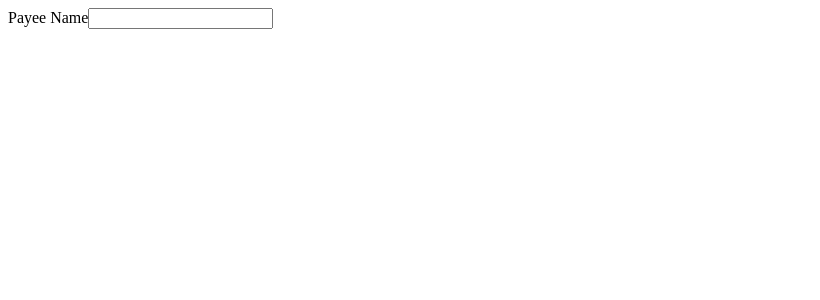
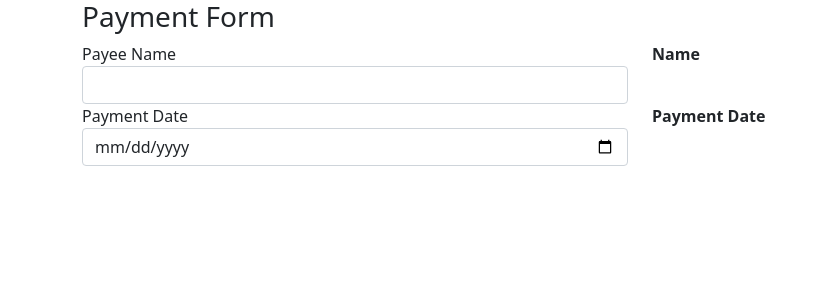
Before and after one commit to Elybourland/pipes, an Angular app: page / in a window 1280 px wide. Shown: the top 300 px of the page, without its empty margins (0-820 px from the left). Built offline with nearby package versions, Linux system fonts and the light colour scheme.

Commit message:
added bootstrap and date pipe with io

```diff
--- a/package.json
+++ b/package.json
@@ -18,6 +18,7 @@
     "@angular/platform-browser": "~13.1.0",
     "@angular/platform-browser-dynamic": "~13.1.0",
     "@angular/router": "~13.1.0",
+    "bootstrap": "^5.1.3",
     "rxjs": "~7.4.0",
     "tslib": "^2.3.0",
     "zone.js": "~0.11.4"
--- a/src/app/app.component.html
+++ b/src/app/app.component.html
@@ -1,6 +1,31 @@
-<div>
-  <label>Payee Name</label>
-  <input #userInput (input)="onNameChange(userInput.value)" />
+<div class="container">
+  <h3>Payment Form</h3>
+
+  <div class="row">
+    <div class="form-group col">
+      <label>Payee Name</label>
+      <input class="form-control" #userInput (input)="onNameChange(userInput.value)" />
+    </div>
+
+    <div class="col">
+      <label><b>Name</b></label>
+      <div>
+        {{ name | titlecase }}
+      </div>
+    </div>
+  </div>
+
+  <div class="row">
+    <div class="form-group col">
+      <label>Payment Date</label>
+      <input type="date" class="form-control" #dateInput (input)="onDateChange(dateInput.value)" />
+    </div>
+
+    <div class="col">
+      <label><b>Payment Date</b></label>
+      <div>
+        {{ date | date: 'MMMM d, yyyy' }}
+      </div>
+    </div>
+  </div>
 </div>
-
-{{ name }}
--- a/src/app/app.component.ts
+++ b/src/app/app.component.ts
@@ -7,8 +7,13 @@ import { Component } from '@angular/core';
 })
 export class AppComponent {
   name: string = '';
+  date: string = '';
 
   onNameChange(value: string) {
     this.name = value;
   }
+
+  onDateChange(value: string) {
+    this.date = value;
+  }
 }
--- a/src/styles.css
+++ b/src/styles.css
@@ -1 +1,2 @@
 /* You can add global styles to this file, and also import other style files */
+@import "bootstrap/dist/css/bootstrap.css";
```
Also changed, not shown: 1 other file (tests, documents, lock files or other folders).
